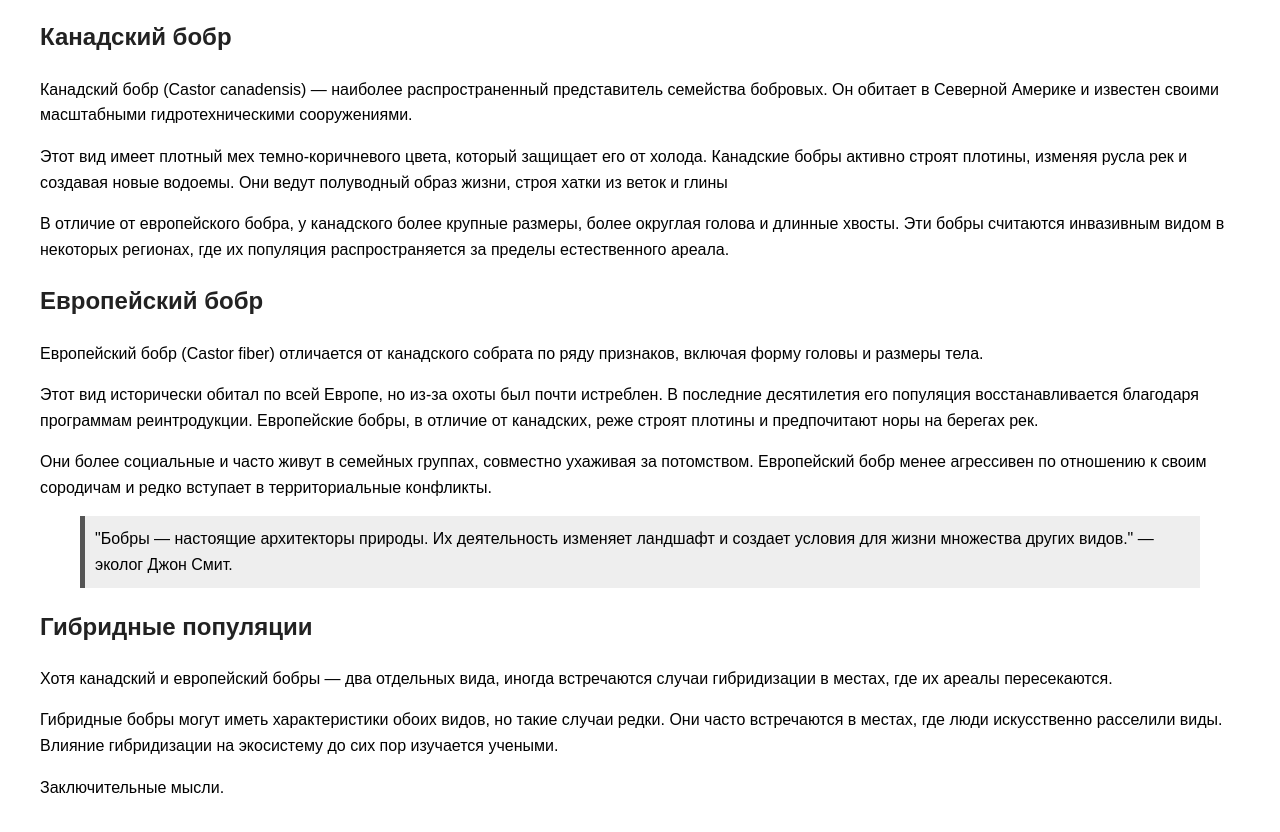
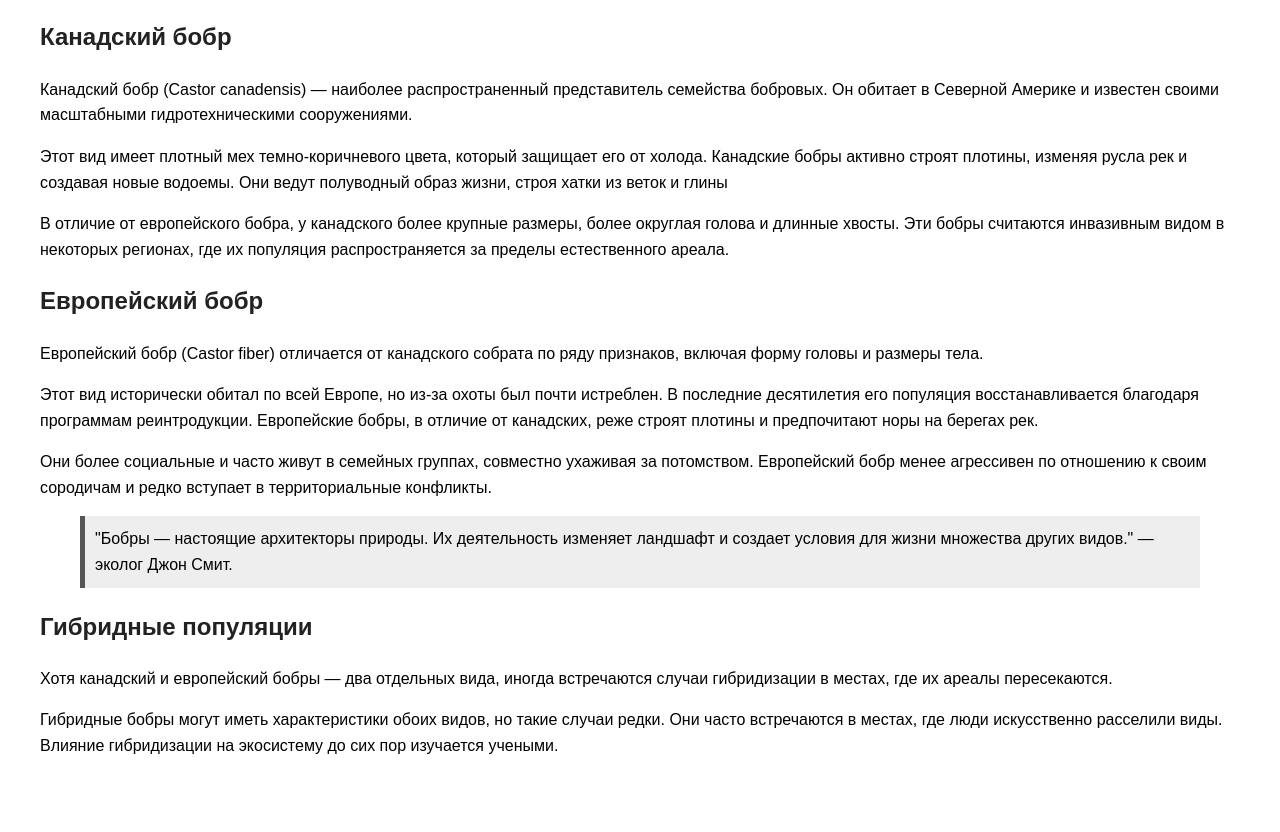
Before and after one commit to KvaiGoyn/bobr, a plain HTML site: page index.html in a window 1280 px wide. Shown: the part 234-1066 px from the top of the page. After the commit the page ends 1029 px from the top, so only its background shows below. Drawn offline with Linux system fonts and the light colour scheme.

Commit message:
Update index.html

```diff
--- a/index.html
+++ b/index.html
@@ -54,6 +54,6 @@
         Они часто встречаются в местах, где люди искусственно расселили виды.
 
         Влияние гибридизации на экосистему до сих пор изучается учеными.</p>
-    <p>Заключительные мысли.</p>
+
 </body>
 </html>
```
